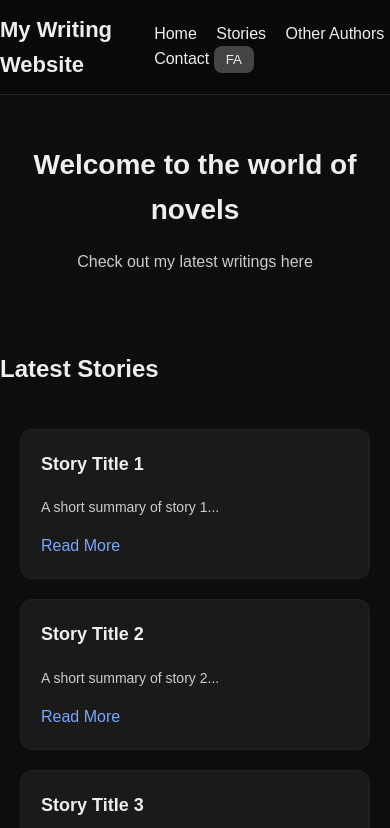
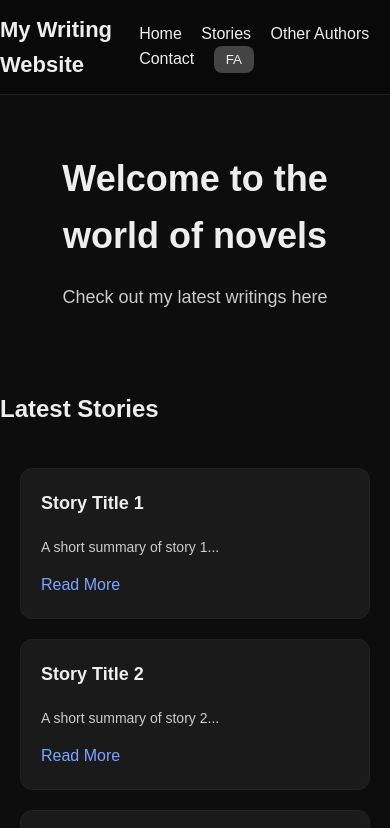
Before and after one commit to writer-journey/writer-journey.github.io, a plain HTML site: page en/index.html in a window 390 px wide. Shown: the top 828 px of the page. Drawn offline with Linux system fonts and the light colour scheme.

Commit message:
Update style.css

```diff
--- a/en/style.css
+++ b/en/style.css
@@ -1,12 +1,13 @@
 /* ------------------------ */
-/* Global Styles */
+/* Global Styles (LTR) */
 /* ------------------------ */
 body {
-  font-family: "Vazir", sans-serif;
+  font-family: Arial, sans-serif;
   background: #0d0d0d;
   color: #eee;
   margin: 0;
   line-height: 1.6;
+  direction: ltr;
 }
 
 /* ------------------------ */
@@ -31,14 +32,14 @@ body {
   font-size: 22px;
 }
 
-.nav a, .nav-link {
+.nav-link {
   color: #eee;
-  margin-left: 15px;
+  margin-right: 15px;   /* ← نسخه فارسی margin-left بود */
   text-decoration: none;
   transition: 0.3s;
 }
 
-.nav a:hover, .nav-link:hover {
+.nav-link:hover {
   color: #78a6ff;
 }
 
@@ -82,6 +83,8 @@ body {
   grid-template-columns: repeat(auto-fit, minmax(220px, 1fr));
   gap: 20px;
   padding: 20px;
+  width: 100%;
+  box-sizing: border-box;
 }
 
 .card {
@@ -90,6 +93,7 @@ body {
   border-radius: 12px;
   border: 1px solid #222;
   transition: 0.3s;
+  text-align: left;     /* ← نسخه فارسی right بود */
 }
 
 .card:hover {
@@ -97,12 +101,12 @@ body {
   box-shadow: 0 10px 25px rgba(0,0,0,0.5);
 }
 
-.card h3 {
+.card-title {
   margin-top: 0;
   font-size: 18px;
 }
 
-.card p {
+.card-desc {
   font-size: 14px;
   color: #ccc;
 }
@@ -126,20 +130,3 @@ footer {
   border-top: 1px solid #222;
   margin-top: 50px;
 }
-
-/* ------------------------ */
-/* Responsive */
-/* ------------------------ */
-@media (max-width: 768px) {
-  .cards {
-    grid-template-columns: repeat(auto-fit, minmax(180px, 1fr));
-  }
-
-  .hero-title {
-    font-size: 28px;
-  }
-
-  .hero-subtitle {
-    font-size: 16px;
-  }
-}
```
